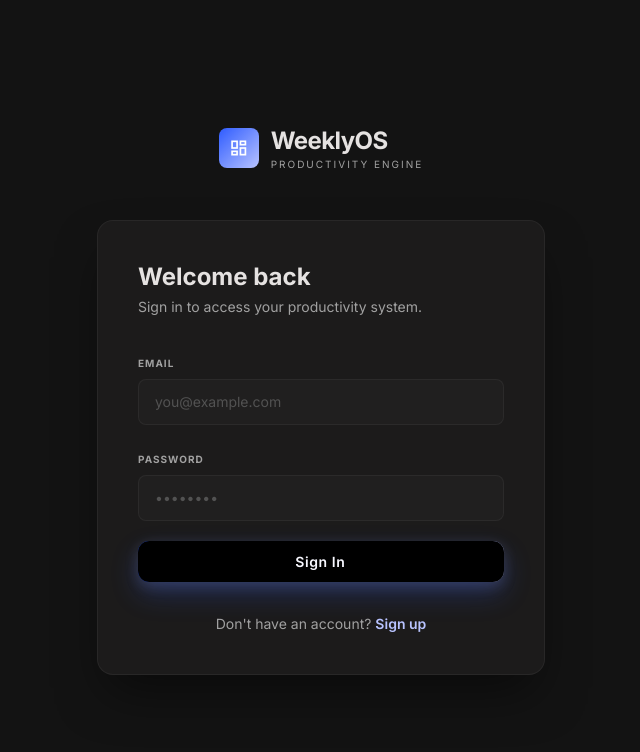
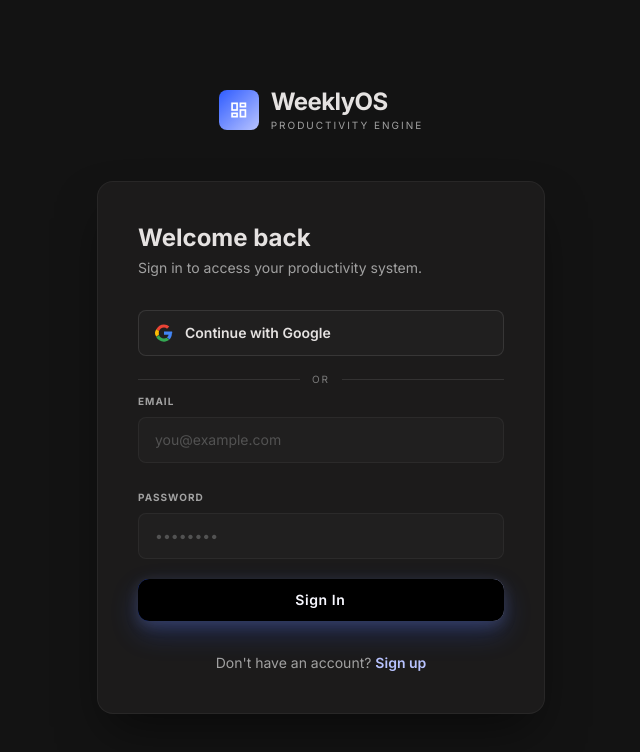
Before and after one commit to AmrHassanKhalaf/WeeklyOS, a React (Vite) app: page / in a window 1280 px wide. Shown: the top 752 px of the page, without its empty margins (319-959 px from the left). Built offline with nearby package versions, Linux system fonts and the light colour scheme.

Commit message:
sign in with google

```diff
--- a/src/lib/supabase.ts
+++ b/src/lib/supabase.ts
@@ -21,6 +21,12 @@
 
 export const signIn = (email: string, password: string) =>
   supabase.auth.signInWithPassword({ email, password });
+
+export const signInWithGoogle = (redirectTo: string) =>
+  supabase.auth.signInWithOAuth({
+    provider: "google",
+    options: { redirectTo },
+  });
 
 export const signOut = () => supabase.auth.signOut();
 
--- a/src/pages/SignIn.tsx
+++ b/src/pages/SignIn.tsx
@@ -1,5 +1,5 @@
 import { useState, type FormEvent } from 'react'
-import { signIn, signUp } from '../lib/supabase'
+import { signIn, signInWithGoogle, signUp } from '../lib/supabase'
 import { GlowButton } from '../components/effects/GlowButton'
 
 type Mode = 'signin' | 'signup'
@@ -11,6 +11,7 @@
   const [error, setError] = useState<string | null>(null)
   const [message, setMessage] = useState<string | null>(null)
   const [isLoading, setIsLoading] = useState(false)
+  const [isOAuthLoading, setIsOAuthLoading] = useState(false)
 
   const handleSubmit = async (e: FormEvent) => {
     e.preventDefault()
@@ -31,6 +32,22 @@
       setError(err instanceof Error ? err.message : 'An error occurred')
     } finally {
       setIsLoading(false)
+    }
+  }
+
+  const handleGoogleSignIn = async () => {
+    setError(null)
+    setMessage(null)
+    setIsOAuthLoading(true)
+
+    try {
+      const redirectTo = new URL('/dashboard', window.location.origin).toString()
+      const { error } = await signInWithGoogle(redirectTo)
+      if (error) throw error
+    } catch (err: unknown) {
+      setError(err instanceof Error ? err.message : 'An error occurred')
+    } finally {
+      setIsOAuthLoading(false)
     }
   }
 
@@ -58,6 +75,35 @@
               ? 'Sign in to access your productivity system.'
               : 'Start planning your best weeks.'}
           </p>
+        </div>
+
+        <div className="space-y-4">
+          <button
+            type="button"
+            onClick={handleGoogleSignIn}
+            disabled={isLoading || isOAuthLoading}
+            aria-busy={isOAuthLoading}
+            className="w-full flex items-center justify-between gap-3 bg-[#201F1F] border border-white/10 rounded-lg px-4 py-3 text-[#E5E2E1] hover:border-white/20 hover:bg-[#242323] transition-colors disabled:opacity-60"
+          >
+            <span className="inline-flex items-center gap-3">
+              <svg width="18" height="18" viewBox="0 0 48 48" aria-hidden="true">
+                <path fill="#EA4335" d="M24 9.5c3.1 0 5.9 1.1 8.1 3.2l6-6C34.4 3 29.6 1 24 1 14.9 1 7.2 6.3 3.5 13.9l7.2 5.6C12.5 13.3 17.8 9.5 24 9.5z" />
+                <path fill="#4285F4" d="M46.1 24.5c0-1.7-.2-3.3-.6-4.8H24v9.1h12.3c-.5 2.8-2.1 5.2-4.5 6.8l6.9 5.4c4-3.7 6.4-9.1 6.4-16.5z" />
+                <path fill="#FBBC05" d="M10.7 28.1c-1-2.8-1-5.8 0-8.6l-7.2-5.6C.7 18.5 0 21.2 0 24s.7 5.5 3.5 10.1l7.2-6z" />
+                <path fill="#34A853" d="M24 47c5.6 0 10.4-1.8 13.9-4.9l-6.9-5.4c-1.9 1.3-4.3 2-7 2-6.2 0-11.5-3.8-13.3-9.2l-7.2 6C7.2 41.7 14.9 47 24 47z" />
+              </svg>
+              <span className="text-sm font-semibold">Continue with Google</span>
+            </span>
+            {isOAuthLoading && (
+              <span className="material-symbols-outlined animate-spin text-lg">progress_activity</span>
+            )}
+          </button>
+
+          <div className="flex items-center gap-3">
+            <div className="h-px flex-1 bg-white/10" />
+            <span className="text-[10px] uppercase tracking-[0.2em] text-[#7A7A7A]">or</span>
+            <div className="h-px flex-1 bg-white/10" />
+          </div>
         </div>
 
         <form onSubmit={handleSubmit} className="space-y-5">
@@ -103,7 +149,7 @@
           {/* Submit */}
           <GlowButton
             type="submit"
-            disabled={isLoading}
+            disabled={isLoading || isOAuthLoading}
             className="w-full mt-2 text-sm font-bold disabled:opacity-50"
           >
             {isLoading ? (
```
